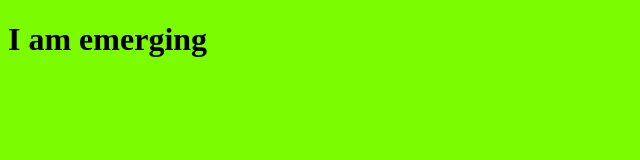
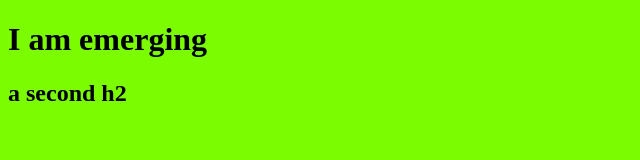
Before and after one commit to Adebayobenjamin/git1, a plain HTML site: page index.html in a window 1280 px wide. Shown: the whole page, without its empty margins (0-640 px from the left). Drawn offline with Linux system fonts and the light colour scheme.

Commit message:
added h2 tag

```diff
--- a/index.html
+++ b/index.html
@@ -6,5 +6,6 @@
     </head>
     <body>
         <h1>I am emerging</h1>
+        <h2>a second h2</h2>
     </body>
 </html>
```
